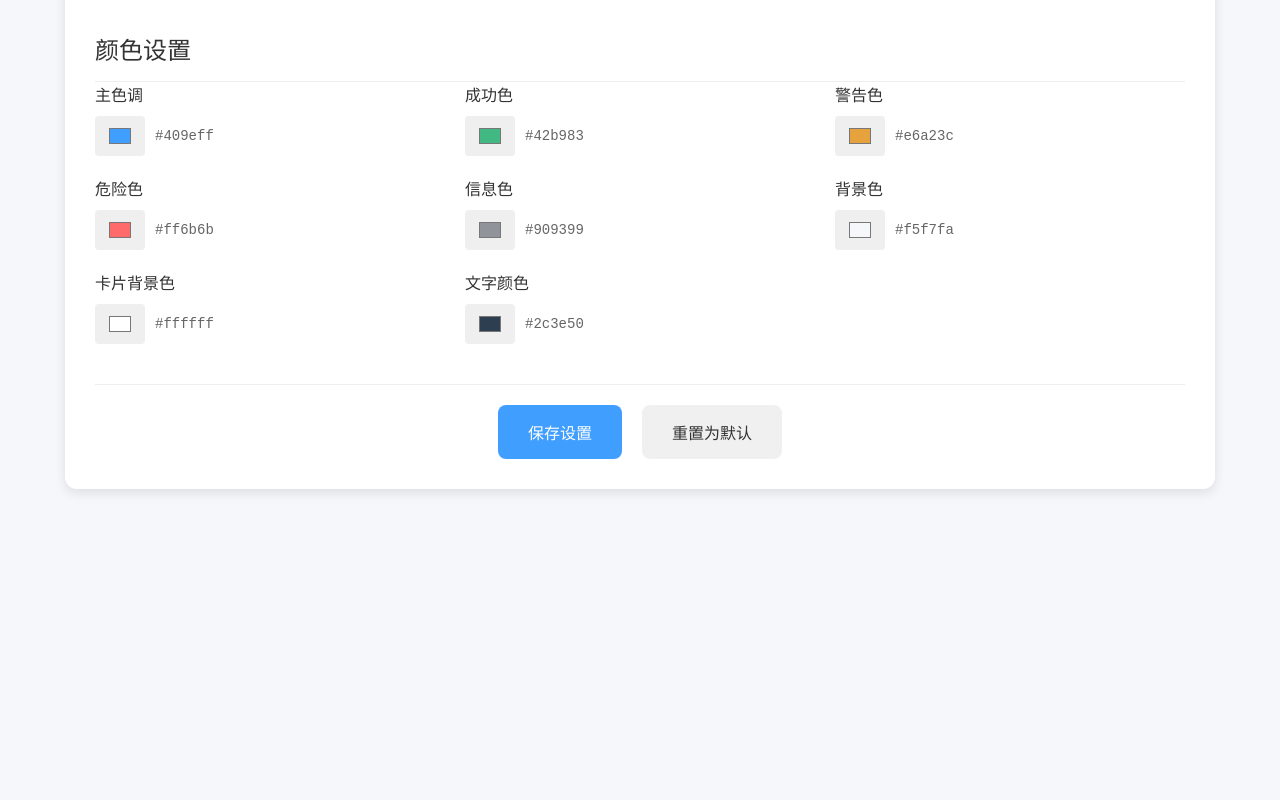
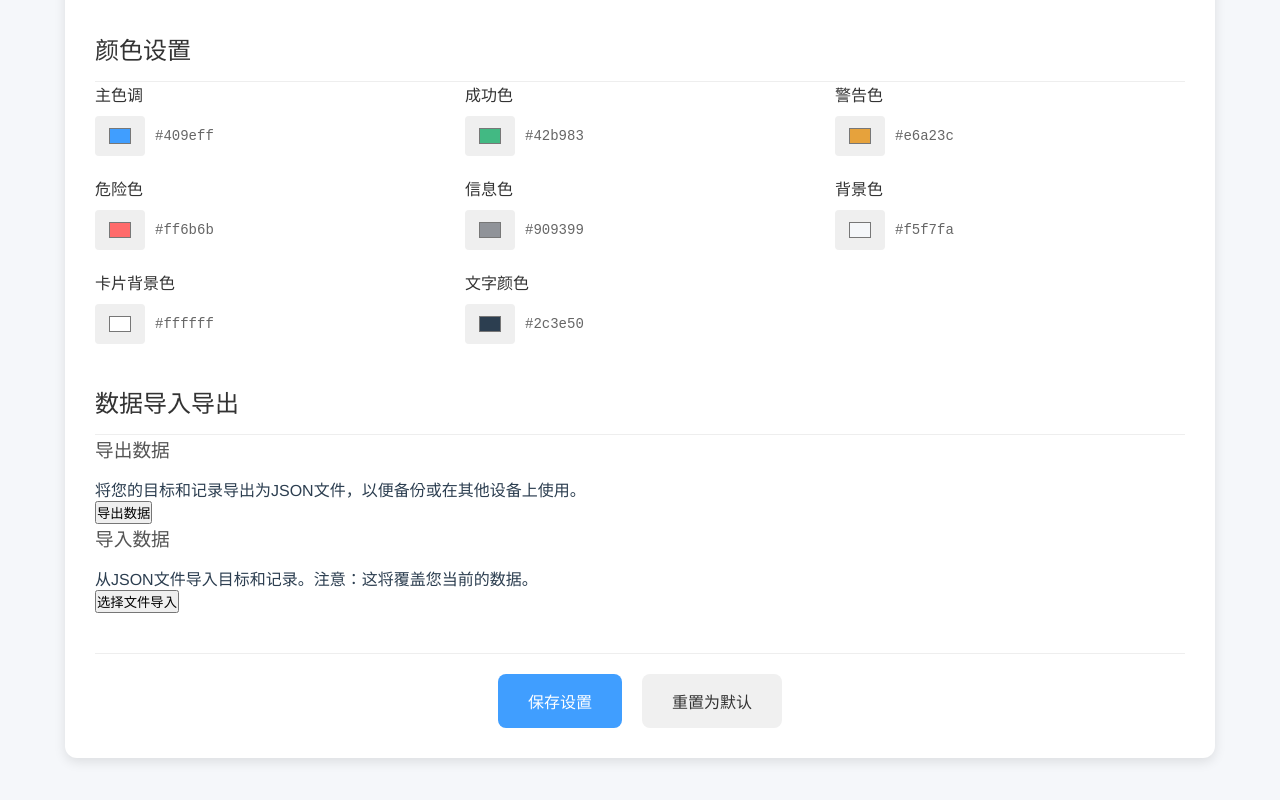
Before and after one commit to sjkxq/GoalPurse, a Vue app: page /settings in a window 1280 px wide. Shown: the part 468-1268 px from the top of the page. Before the commit the page ends 1007 px from the top, so only its background shows below. Built offline with nearby package versions, Linux system fonts and the light colour scheme.

Commit message:
feat(SettingsView): 添加数据导入导出功能
- 新增数据导入导出界面和相关功能
- 实现导出数据到 JSON 文件
- 实现从 JSON 文件导入数据，覆盖当前数据
- 添加文件选择和导入确认提示
- 优化用户体验，增加相关提示和错误处理

```diff
--- a/src/views/SettingsView.vue
+++ b/src/views/SettingsView.vue
@@ -60,6 +60,38 @@
         </div>
       </section>
 
+      <!-- 数据导入导出 -->
+      <section class="settings-section">
+        <h2>数据导入导出</h2>
+        <div class="data-management">
+          <div class="export-section">
+            <h3>导出数据</h3>
+            <p>将您的目标和记录导出为JSON文件，以便备份或在其他设备上使用。</p>
+            <button @click="exportData" class="export-btn">导出数据</button>
+          </div>
+
+          <div class="import-section">
+            <h3>导入数据</h3>
+            <p>从JSON文件导入目标和记录。注意：这将覆盖您当前的数据。</p>
+            <input
+              type="file"
+              ref="fileInput"
+              accept=".json"
+              @change="handleFileSelect"
+              style="display: none"
+            >
+            <button @click="triggerFileSelect" class="import-btn">选择文件导入</button>
+            <button
+              v-if="selectedFileName"
+              @click="importData"
+              class="confirm-import-btn"
+            >
+              确认导入 "{{ selectedFileName }}"
+            </button>
+          </div>
+        </div>
+      </section>
+
       <!-- 操作按钮 -->
       <div class="settings-actions">
         <button @click="saveSettings" class="save-btn">保存设置</button>
@@ -90,6 +122,10 @@ const themeColors = reactive({
   cardBackground: '#ffffff',
   textColor: '#2c3e50'
 })
+
+// 导入导出相关
+const fileInput = ref(null)
+const selectedFileName = ref('')
 
 // 加载设置
 onMounted(() => {
@@ -194,6 +230,115 @@ const resetSettings = () => {
 
     saveSettings()
   }
+}
+
+// 导出数据
+const exportData = () => {
+  try {
+    // 获取当前所有数据
+    const goalsData = localStorage.getItem('goalpurse-goals') || '[]'
+    const recordsData = localStorage.getItem('goalpurse-records') || '[]'
+    const categoriesData = localStorage.getItem('goalpurse-categories') || '[]'
+    const themeData = localStorage.getItem('goalpurse-theme-colors') || '{}'
+
+    // 创建导出对象
+    const exportData = {
+      goals: JSON.parse(goalsData),
+      records: JSON.parse(recordsData),
+      categories: JSON.parse(categoriesData),
+      theme: JSON.parse(themeData),
+      exportDate: new Date().toISOString(),
+      version: '1.0'
+    }
+
+    // 创建并下载文件
+    const dataStr = JSON.stringify(exportData, null, 2)
+    const dataUri = 'data:application/json;charset=utf-8,'+ encodeURIComponent(dataStr)
+
+    const exportFileDefaultName = `goalpurse-export-${new Date().toISOString().slice(0, 10)}.json`
+
+    const linkElement = document.createElement('a')
+    linkElement.setAttribute('href', dataUri)
+    linkElement.setAttribute('download', exportFileDefaultName)
+    linkElement.click()
+
+    alert('数据导出成功!')
+  } catch (error) {
+    console.error('导出数据时出错:', error)
+    alert('导出数据时出错，请查看控制台了解详情')
+  }
+}
+
+// 触发文件选择
+const triggerFileSelect = () => {
+  fileInput.value.click()
+}
+
+// 处理文件选择
+const handleFileSelect = (event) => {
+  const file = event.target.files[0]
+  if (file) {
+    selectedFileName.value = file.name
+  } else {
+    selectedFileName.value = ''
+  }
+}
+
+// 导入数据
+const importData = () => {
+  if (!fileInput.value.files.length) {
+    alert('请先选择一个文件')
+    return
+  }
+
+  const file = fileInput.value.files[0]
+  const reader = new FileReader()
+
+  reader.onload = (e) => {
+    try {
+      const importData = JSON.parse(e.target.result)
+
+      // 确认是否导入
+      const confirmMsg = `确定要导入 "${file.name}" 中的数据吗？这将覆盖您当前的所有数据。`
+      if (!confirm(confirmMsg)) {
+        return
+      }
+
+      // 导入数据到localStorage
+      if (importData.goals) {
+        localStorage.setItem('goalpurse-goals', JSON.stringify(importData.goals))
+      }
+
+      if (importData.records) {
+        localStorage.setItem('goalpurse-records', JSON.stringify(importData.records))
+      }
+
+      if (importData.categories) {
+        localStorage.setItem('goalpurse-categories', JSON.stringify(importData.categories))
+        customCategories.value = importData.categories
+      }
+
+      if (importData.theme) {
+        localStorage.setItem('goalpurse-theme-colors', JSON.stringify(importData.theme))
+        Object.assign(themeColors, importData.theme)
+        applyThemeColors()
+      }
+
+      // 重新加载store数据
+      store.loadFromLocalStorage()
+
+      alert('数据导入成功!')
+
+      // 清空文件选择
+      fileInput.value.value = ''
+      selectedFileName.value = ''
+    } catch (error) {
+      console.error('导入数据时出错:', error)
+      alert('导入数据时出错，请确保选择的是有效的JSON文件')
+    }
+  }
+
+  reader.readAsText(file)
 }
 </script>
 
```
